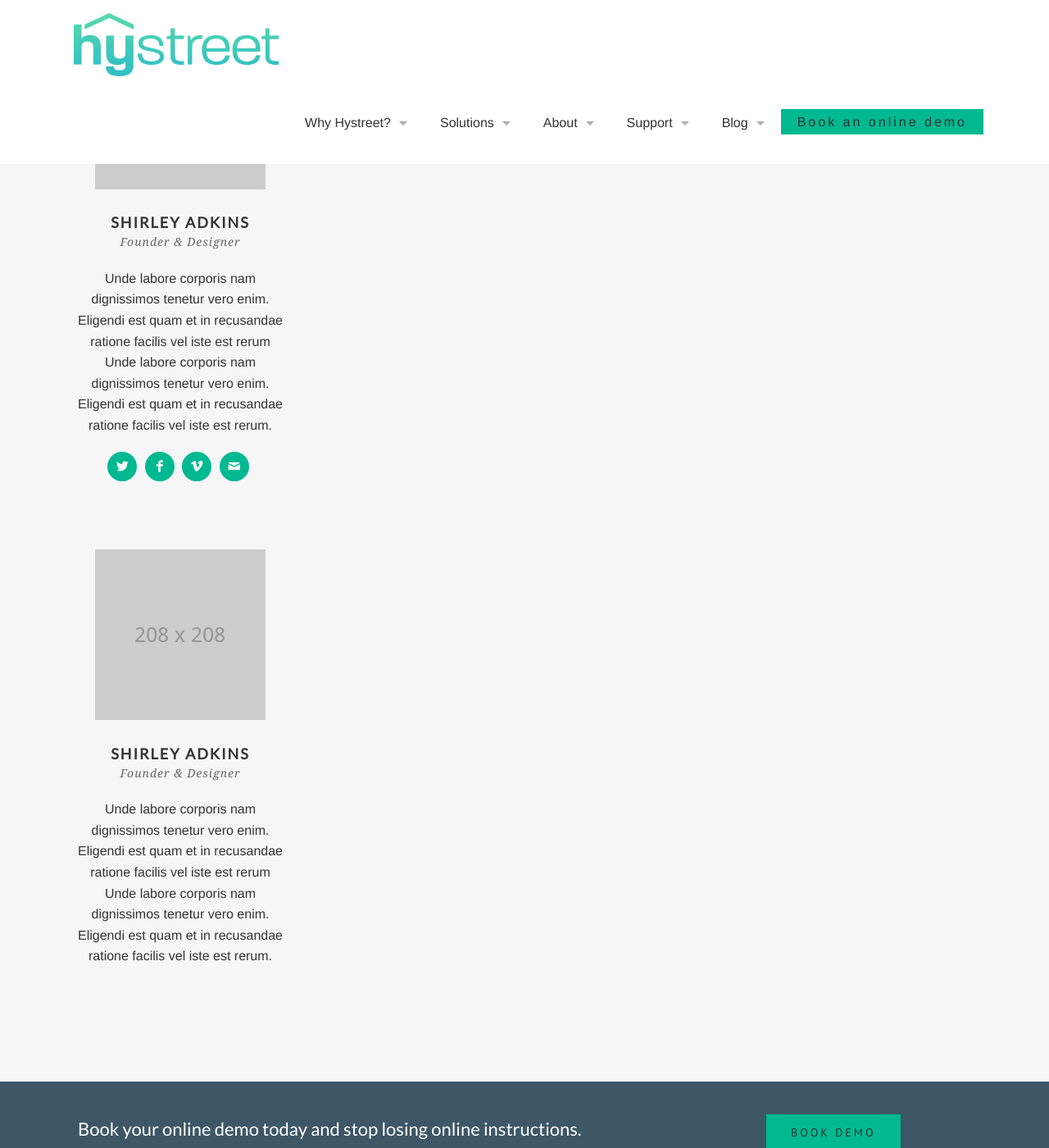
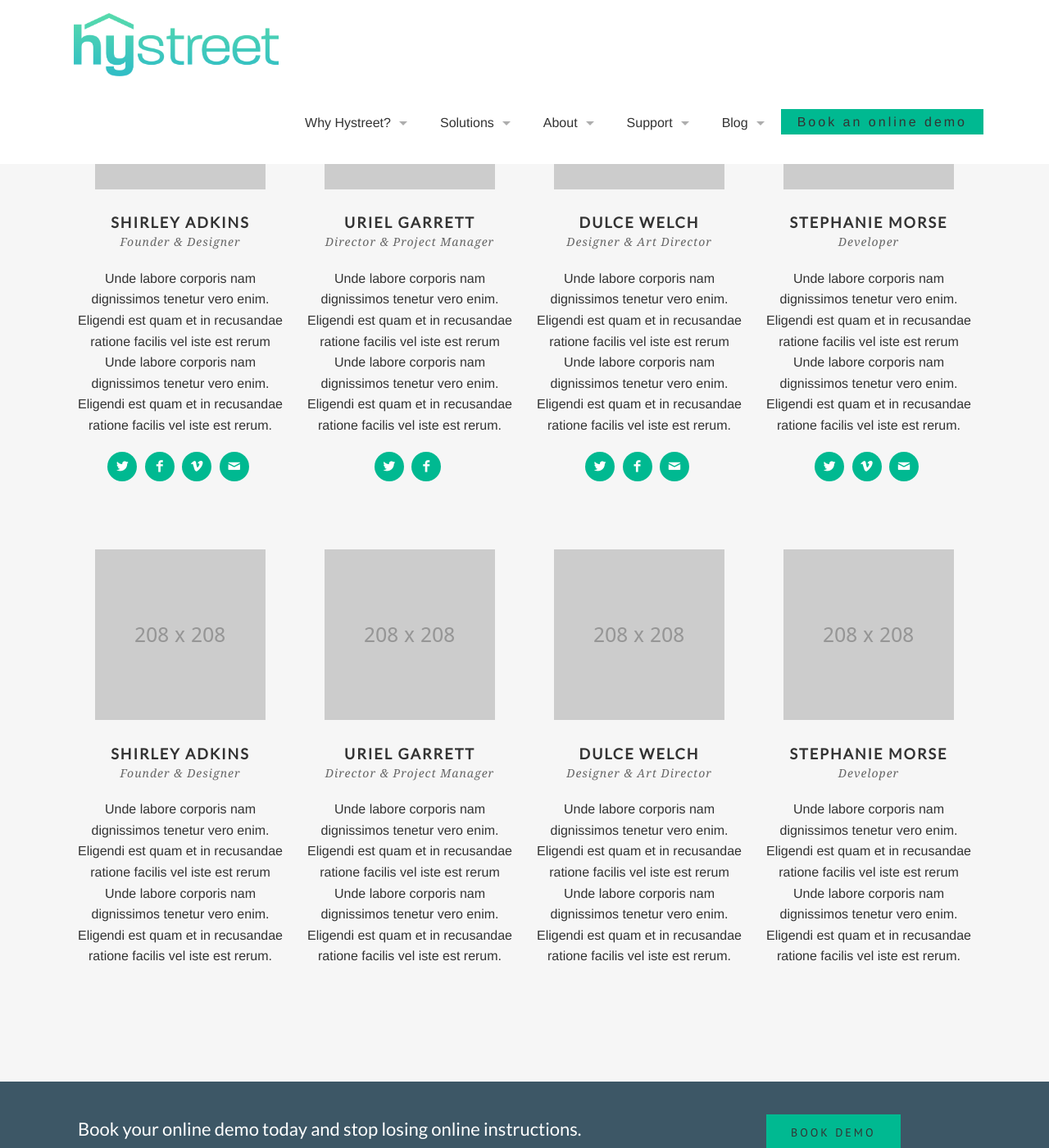
Before and after one commit to hystreet/hystreet.github.io, a Jekyll site: the page built from about-us/meet-the-team/index.html, in a window 1280 px wide and 1400 px high, scrolled down 652 px. Shown: the whole window at 82% size. Built offline with Jekyll 4.4.1, drawn with Linux system fonts in a browser that asks for light colours; some web fonts are replaced.

Commit message:
add in all members

```diff
--- a/about-us/meet-the-team/index.html
+++ b/about-us/meet-the-team/index.html
@@ -17,12 +17,55 @@
   - image: member-1.png
     name: Shirley Adkins
     position: Founder &amp; Designer
-    desc: Unde labore corporis nam dignissimos tenetur vero enim. Eligendi est quam et in recusandae ratione facilis vel iste est rerum Unde labore corporis nam dignissimos tenetur vero enim. Eligendi est quam et in recusandae ratione facilis vel iste est rerum.
+    desc:
+      Unde labore corporis nam dignissimos tenetur vero enim. Eligendi est quam et in recusandae ratione facilis vel iste est rerum Unde labore corporis nam dignissimos tenetur vero enim. Eligendi est quam et in recusandae ratione facilis vel iste est rerum.
     socials:
       - name: twitter
         link: #
         color: yellow
       - name: facebook
+        link: #
+        color: yellow
+      - name: vimeo
+        link: #
+        color: yellow
+      - name: mail
+        link: #
+        color: yellow
+  - image: member-2.png
+    name: Uriel Garrett
+    position: Director &amp; Project Manager
+    desc:
+      Unde labore corporis nam dignissimos tenetur vero enim. Eligendi est quam et in recusandae ratione facilis vel iste est rerum Unde labore corporis nam dignissimos tenetur vero enim. Eligendi est quam et in recusandae ratione facilis vel iste est rerum.
+    socials:
+      - name: twitter
+        link: #
+        color: yellow
+      - name: facebook
+        link: #
+        color: yellow
+  - image: member-3.png
+    name: Dulce Welch
+    position: Designer &amp; Art Director
+    desc:
+      Unde labore corporis nam dignissimos tenetur vero enim. Eligendi est quam et in recusandae ratione facilis vel iste est rerum Unde labore corporis nam dignissimos tenetur vero enim. Eligendi est quam et in recusandae ratione facilis vel iste est rerum.
+    socials:
+      - name: twitter
+        link: #
+        color: yellow
+      - name: facebook
+        link: #
+        color: yellow
+      - name: mail
+        link: #
+        color: yellow
+  - image: member-4.png
+    name: Stephanie Morse
+    position: Developer
+    desc:
+      Unde labore corporis nam dignissimos tenetur vero enim. Eligendi est quam et in recusandae ratione facilis vel iste est rerum Unde labore corporis nam dignissimos tenetur vero enim. Eligendi est quam et in recusandae ratione facilis vel iste est rerum.
+    socials:
+      - name: twitter
         link: #
         color: yellow
       - name: vimeo
```
